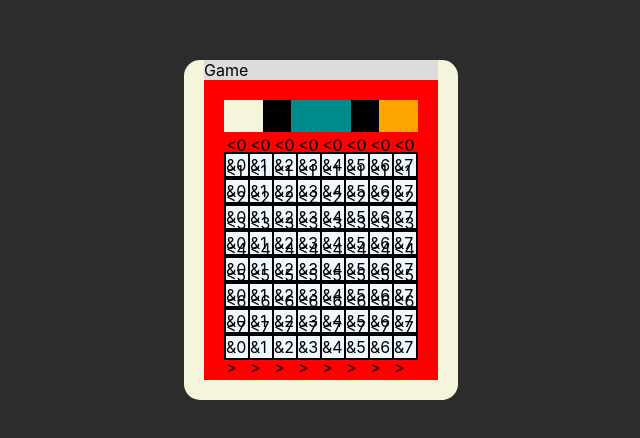
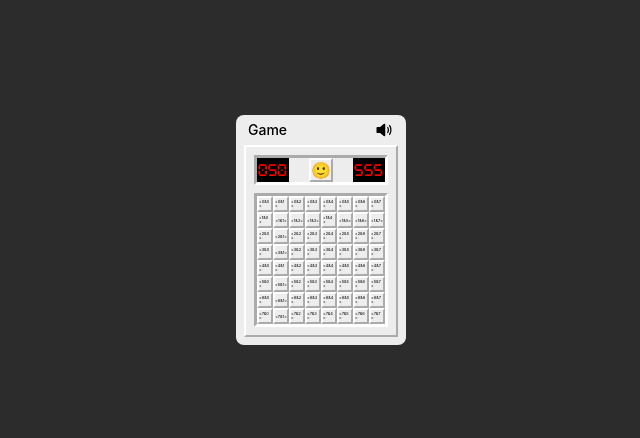
Before and after one commit to Bumang-Cyber/webgame-mine-sweeper, a React (Vite) app: page / in a window 1280 px wide. Shown: the part 170-608 px from the top of the page, without its empty margins (319-959 px from the left). Built offline with nearby package versions, Linux system fonts and the light colour scheme.

Commit message:
design: border inset, 타이머, 남은 지뢰 스타일링 완성

```diff
--- a/package.json
+++ b/package.json
@@ -13,6 +13,7 @@
     "@reduxjs/toolkit": "^2.2.1",
     "react": "^18.2.0",
     "react-dom": "^18.2.0",
+    "react-icons": "^5.0.1",
     "react-redux": "^9.1.0",
     "react-router-dom": "^6.22.3",
     "styled-components": "^6.1.8"
--- a/src/components/Game/StatusPanel/MineLeftPanel/index.tsx
+++ b/src/components/Game/StatusPanel/MineLeftPanel/index.tsx
@@ -1,12 +1,22 @@
 import styled from "styled-components";
 
 const MineLeftPanel = () => {
-  return <MineLeftContainer></MineLeftContainer>;
+  return <MineLeftContainer>050</MineLeftContainer>;
 };
 
 export default MineLeftPanel;
 
 const MineLeftContainer = styled.td`
-  width: 20%;
-  background-color: beige;
+  width: 32px;
+  font-family: "digital";
+
+  display: flex;
+  justify-content: center;
+  align-items: center;
+
+  color: red;
+  background-color: black;
+
+  ${({ theme }) => theme.textOverflow};
+  font-size: 12px;
 `;
--- a/src/components/Game/StatusPanel/RestartEmojiPanel/index.tsx
+++ b/src/components/Game/StatusPanel/RestartEmojiPanel/index.tsx
@@ -1,12 +1,18 @@
 import styled from "styled-components";
 
 const RestartEmojiPanel = () => {
-  return <RestartEmojiContainer></RestartEmojiContainer>;
+  return <RestartEmojiContainer>🙂</RestartEmojiContainer>;
 };
 
 export default RestartEmojiPanel;
 
 const RestartEmojiContainer = styled.td`
-  width: 60px;
-  background-color: darkcyan;
+  width: 24px;
+  height: 24px;
+
+  display: flex;
+  justify-content: center;
+  align-items: center;
+
+  ${({ theme }) => theme.borderOutset}
 `;
--- a/src/components/Game/StatusPanel/TimerPanel/index.tsx
+++ b/src/components/Game/StatusPanel/TimerPanel/index.tsx
@@ -1,12 +1,22 @@
 import styled from "styled-components";
 
 const TimerPanel = () => {
-  return <TimerContainer></TimerContainer>;
+  return <TimerContainer>555</TimerContainer>;
 };
 
 export default TimerPanel;
 
 const TimerContainer = styled.td`
-  width: 20%;
-  background-color: orange;
+  width: 32px;
+  font-family: "digital";
+
+  display: flex;
+  justify-content: center;
+  align-items: center;
+
+  color: red;
+  background-color: black;
+
+  ${({ theme }) => theme.textOverflow};
+  font-size: 12px;
 `;
--- a/src/components/Game/StatusPanel/index.tsx
+++ b/src/components/Game/StatusPanel/index.tsx
@@ -19,7 +19,8 @@ export default StatusPanel;
 
 const StatusPanelContainer = styled.thead`
   width: 100%;
-  height: 32px;
+
+  ${({ theme }) => theme.borderInset}
 `;
 
 const Tr = styled.tr`
@@ -27,5 +28,4 @@ const Tr = styled.tr`
   justify-content: space-between;
   width: 100%;
   height: 100%;
-  background-color: black;
 `;
--- a/src/components/Game/TileMapPanel/Tile/index.tsx
+++ b/src/components/Game/TileMapPanel/Tile/index.tsx
@@ -15,11 +15,13 @@ const Tile = ({ item, rowIndex, colIndex }: TileProps) => {
 export default Tile;
 
 export const TileContainer = styled.td`
-  width: 24px;
-  height: 24px;
-  border: 1px solid black;
+  width: 16px;
+  height: 16px;
+  background-color: ${({ theme }) => theme.color.lightGray100};
+  font-size: 4px;
 
   display: flex;
   justify-content: center;
   align-items: center;
+  ${({ theme }) => theme.borderOutset}
 `;
--- a/src/components/Game/TileMapPanel/index.tsx
+++ b/src/components/Game/TileMapPanel/index.tsx
@@ -26,15 +26,11 @@ const TileMapPanel = () => {
 export default TileMapPanel;
 
 const TileMapContainer = styled.tbody`
-  background-color: blue;
-
   display: flex;
   flex-direction: column;
+  ${({ theme }) => theme.borderInset}
 `;
 
 const RowWrapper = styled.tr`
-  background-color: aliceblue;
-  border: 1px solid black;
-
   display: flex;
 `;
--- a/src/components/Game/index.tsx
+++ b/src/components/Game/index.tsx
@@ -15,9 +15,9 @@ export default Game;
 
 export const GameContainer = styled.table`
   width: 100%;
-  background-color: red;
-  padding: 20px;
-  gap: 20px;
+  padding: 8px;
+  gap: 8px;
+  ${({ theme }) => theme.borderOutset}
 
   display: flex;
   flex-direction: column;
--- a/src/components/Layout/index.tsx
+++ b/src/components/Layout/index.tsx
@@ -20,7 +20,6 @@ const Layout = ({ children }: LayoutProps) => {
 export default Layout;
 
 export const ScreenWrapper = styled.div`
-  // TODO: 폰트 이쁜걸로
   width: 100vw;
   height: 100vh;
 
@@ -32,8 +31,8 @@ export const ScreenWrapper = styled.div`
 `;
 
 export const OuterContainer = styled.main`
-  padding: 20px;
+  padding: 8px;
   padding-top: 0;
-  background-color: beige;
-  border-radius: 16px;
+  background-color: ${({ theme }) => theme.color.lightGray100};
+  border-radius: 8px;
 `;
--- a/src/components/Option/index.tsx
+++ b/src/components/Option/index.tsx
@@ -1,15 +1,33 @@
+import { useState } from "react";
 import styled from "styled-components";
 
+import { IoVolumeMedium } from "react-icons/io5";
+import { IoVolumeMute } from "react-icons/io5";
+
 const Option = () => {
-  return <OptionContainer>Game</OptionContainer>;
+  const [isSoundOn, setIsSoundOn] = useState(true);
+  return (
+    <OptionContainer>
+      <GameOptionButton>Game</GameOptionButton>
+      <SoundOnOffButton>{isSoundOn ? <IoVolumeMedium /> : <IoVolumeMute />}</SoundOnOffButton>
+    </OptionContainer>
+  );
 };
 
 export default Option;
 
 export const OptionContainer = styled.section`
   width: 100%;
-  background-color: gainsboro;
+  padding: 4px;
 
   display: flex;
-  align-items: center;
+  justify-content: space-between;
 `;
+
+export const GameOptionButton = styled.button`
+  ${({ theme }) => theme.font.body3r}
+`;
+
+export const SoundOnOffButton = styled.button`
+  ${({ theme }) => theme.font.subtitle5r}
+`;
--- a/src/styles/globalStyle.ts
+++ b/src/styles/globalStyle.ts
@@ -1,6 +1,11 @@
 import { createGlobalStyle } from "styled-components";
+import playDigital from "../assets/play_digital.ttf";
 
 export const GlobalStyle = createGlobalStyle`
+  @font-face {
+    font-family: 'digital';
+    src: local("digital"), url(${playDigital}) format('truetype');
+  }
   *{margin:0;padding:0;font:inherit;color:inherit;}
   *, :after, :before {box-sizing:border-box;}
   :root {-webkit-tap-highlight-color:transparent;-webkit-text-size-adjust:100%;text-size-adjust:100%;cursor:default;overflow-wrap:break-word;word-break:break-word;tab-size:4;}
--- a/src/styles/theme.ts
+++ b/src/styles/theme.ts
@@ -50,6 +50,8 @@ interface Theme {
   unableToDrag: CSSProp;
   grabbable: CSSProp;
   textOverflow: CSSProp;
+  borderInset: CSSProp;
+  borderOutset: CSSProp;
 }
 
 export const theme: Theme = {
@@ -117,6 +119,12 @@ export const theme: Theme = {
     text-overflow: ellipsis;
     white-space: nowrap;
   `,
+  borderInset: css`
+    border: 3px inset white;
+  `,
+  borderOutset: css`
+    border: 2px outset white;
+  `,
 };
 
 export type fontKeys = keyof typeof theme.font;
```
Also changed, not shown: src/assets/play_digital.ttf (added), 1 other file (tests, documents, lock files or other folders).
